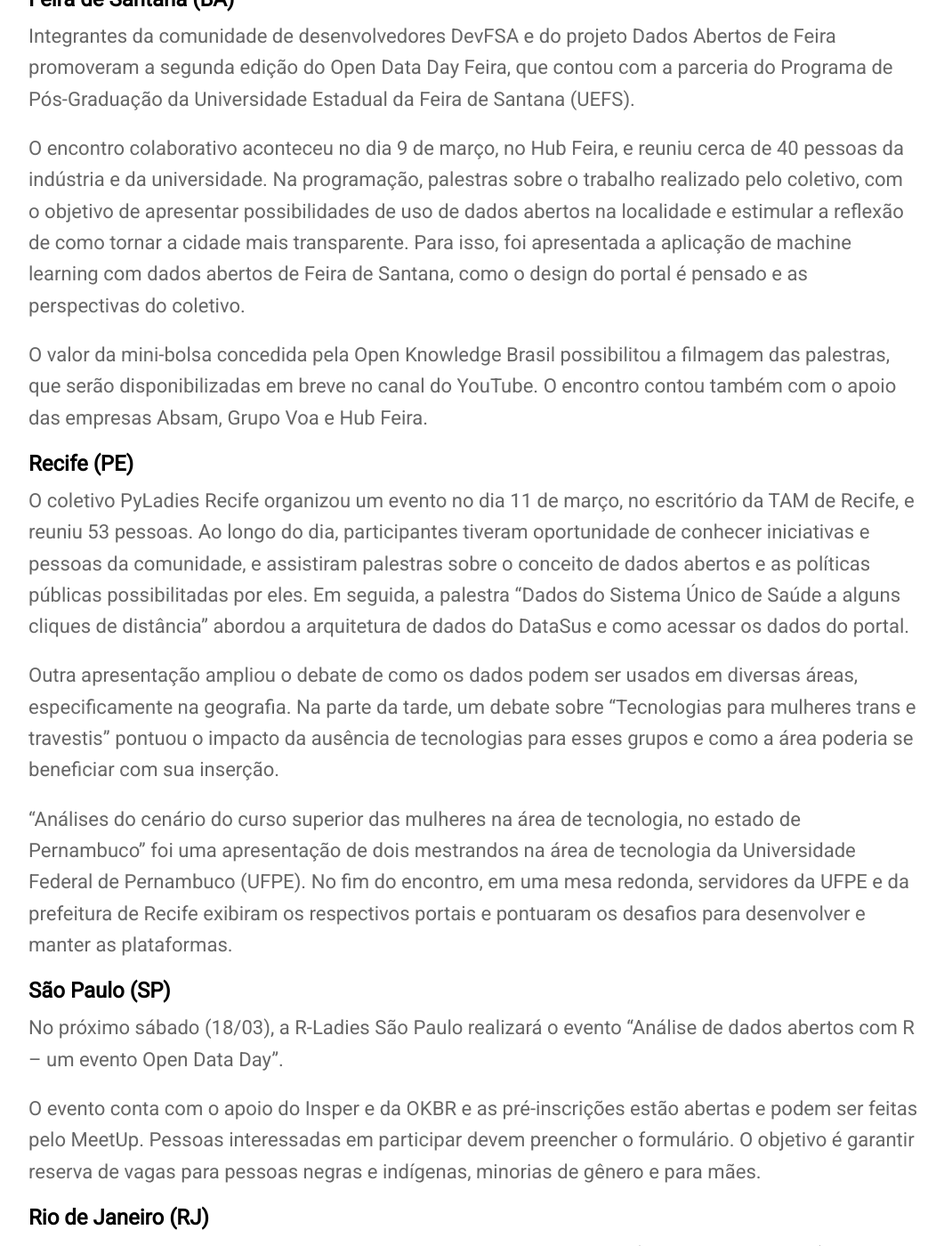
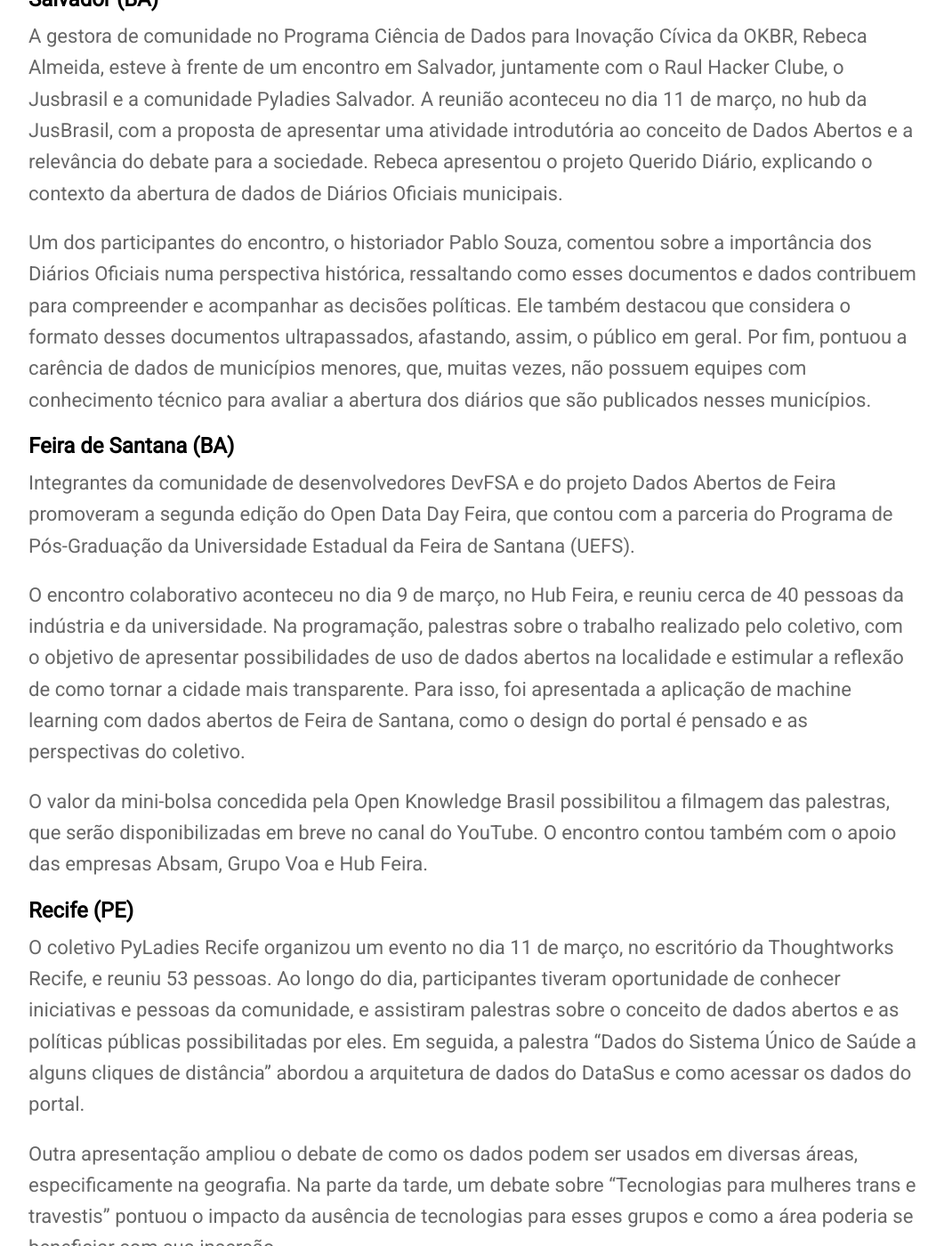
Before and after one commit to okfn-brasil/embaixadoras, a Jekyll site: the page built from _posts/2023-03-20-balanco-ODDs-2023.md, in a window 1280 px wide and 1400 px high, scrolled down 1228 px. Shown: the whole window at 89% size, without its empty margins (108-1169 px from the left). Built offline with Jekyll 4.4.1, drawn with Linux system fonts in a browser that asks for light colours; nearby versions of some CDN libraries; some of the changed text lies outside the part shown.

Commit message:
Atualiza post ODDs 2023
Mudanças na estrutura do texto e atualização do ODD de São Paulo.

Signed-off-by: RasRbk <92368456+rasrbk@users.noreply.github.com>

```diff
--- a/_posts/2023-03-20-balanco-ODDs-2023.md
+++ b/_posts/2023-03-20-balanco-ODDs-2023.md
@@ -13,6 +13,12 @@
 
 ### **Confira a seguir um resumo das atividades puxadas pelas Embaixadoras de Inovação Cívica da OKBR:**
 
+#### Salvador (BA)
+
+A gestora de comunidade no Programa Ciência de Dados para Inovação Cívica da OKBR, Rebeca Almeida, esteve à frente de um encontro em Salvador, juntamente com o Raul Hacker Clube, o Jusbrasil e a comunidade Pyladies Salvador. A reunião aconteceu no dia 11 de março, no hub da JusBrasil, com a proposta de apresentar uma atividade introdutória ao conceito de Dados Abertos e a relevância do debate para a sociedade. Rebeca apresentou o projeto Querido Diário, explicando o contexto da abertura de dados de Diários Oficiais municipais.
+
+Um dos participantes do encontro, o historiador Pablo Souza, comentou sobre a importância dos Diários Oficiais numa perspectiva histórica, ressaltando como esses documentos e dados contribuem para compreender e acompanhar as decisões políticas. Ele também destacou que considera o formato desses documentos ultrapassados, afastando, assim, o público em geral.  Por fim, pontuou a carência de dados de municípios menores, que, muitas vezes, não possuem equipes com conhecimento técnico para avaliar a abertura dos diários que são publicados nesses municípios.
+
 #### Feira de Santana (BA)
 
 Integrantes da comunidade de desenvolvedores DevFSA e do projeto Dados Abertos de Feira promoveram a segunda edição do Open Data Day Feira, que contou com a parceria do Programa de Pós-Graduação da Universidade Estadual da Feira de Santana (UEFS).
@@ -23,7 +29,7 @@
 
 #### Recife (PE)
 
-O coletivo PyLadies Recife organizou um evento no dia 11 de março, no escritório da TAM de Recife, e reuniu 53 pessoas. Ao longo do dia, participantes tiveram oportunidade de conhecer iniciativas e pessoas da comunidade, e assistiram palestras sobre o conceito de dados abertos e as políticas públicas possibilitadas por eles. Em seguida, a palestra “Dados do Sistema Único de Saúde a alguns cliques de distância” abordou a arquitetura de dados do DataSus e como acessar os dados do portal.
+O coletivo PyLadies Recife organizou um evento no dia 11 de março, no escritório da Thoughtworks Recife, e reuniu 53 pessoas. Ao longo do dia, participantes tiveram oportunidade de conhecer iniciativas e pessoas da comunidade, e assistiram palestras sobre o conceito de dados abertos e as políticas públicas possibilitadas por eles. Em seguida, a palestra “Dados do Sistema Único de Saúde a alguns cliques de distância” abordou a arquitetura de dados do DataSus e como acessar os dados do portal.
 
 Outra apresentação ampliou o debate de como os dados podem ser usados em diversas áreas, especificamente na geografia. Na parte da tarde, um debate sobre “Tecnologias para mulheres trans e travestis” pontuou o impacto da ausência de tecnologias para esses grupos e como a área poderia se beneficiar com sua inserção.
 
@@ -31,9 +37,13 @@
 
 #### São Paulo (SP)
 
-No próximo sábado (18/03), a R-Ladies São Paulo realizará o evento “Análise de dados abertos com R – um evento Open Data Day”.
+No sábado, 18 de março, a R-Ladies São Paulo realizará o evento “Análise de dados abertos com R – um evento Open Data Day”. O evento reuniu cerca de 40 pessoas, e foi estruturado em 3 blocos. No primeiro bloco, aconteceram algumas apresentações, como: o que é a comunidade R-Ladies São Paulo, o que é Open Data Day e o que são Dados Abertos.
 
-O evento conta com o apoio do Insper e da OKBR e as pré-inscrições estão abertas e podem ser feitas pelo MeetUp. Pessoas interessadas em participar devem preencher o formulário. O objetivo é garantir reserva de vagas para pessoas negras e indígenas, minorias de gênero e para mães.
+As pessoas participantes foram divididas em pequenos grupos, onde cada grupo trabalhou uma base de dados abertos sobre algum tema específico. Cada grupo foi acompanhado de uma monitora que já tem experiência em analisar esses dados, para ajudar o grupo a buscar os dados e entendê-los.
+
+No segundo bloco, os grupos trabalharam em importar, entender e começar a explorar os dados abertos de seus respectivos temas. Como muitas pessoas apontaram que não tinham experiência para criar visualizações de dados e tinham interesse em começar, a co-organizadora Beatriz Milz fez uma apresentação curta, em formato live coding, sobre o uso do pacote esquisse para gerar visualizações de dados com ggplot2.
+
+No terceiro bloco, mais curto, os grupos apresentaram verbalmente um pouco das dificuldades que tiveram, aprendizados e resultados (alguns inclusive apresentaram visualizações feitas). Foram apresentações interessantes que refletiam tópicos abordados nas apresentações iniciais sobre dados abertos (por exemplo, os grupos apontavam se a base não estava atualizada, se os dados estavam agregados, entre outros).
 
 #### Rio de Janeiro (RJ)
 
```
Also changed, not shown: other parts of _posts/2023-03-20-balanco-ODDs-2023.md (+0 -6 lines).
